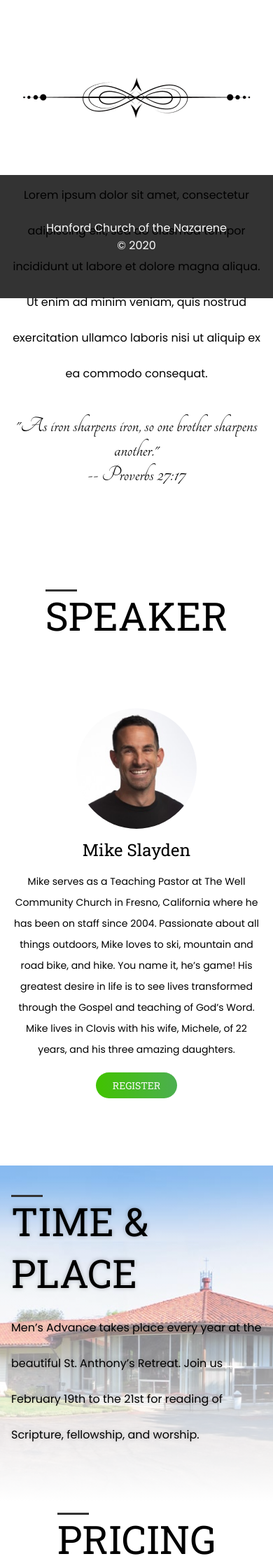
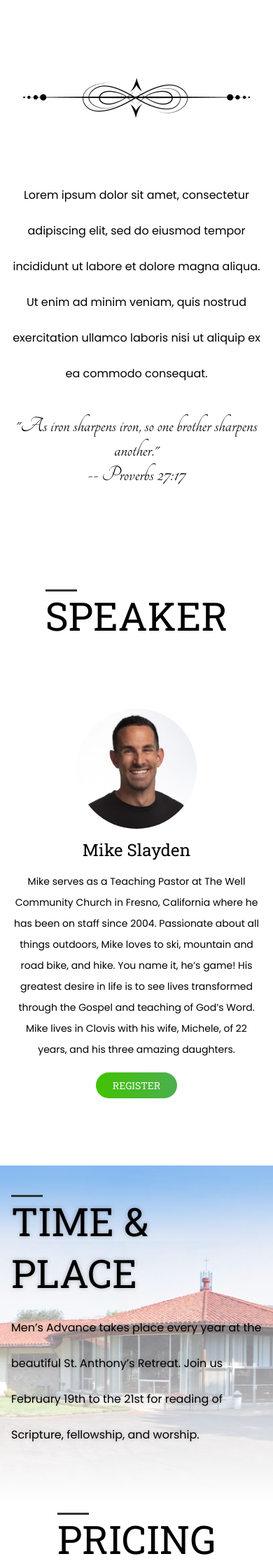
Before and after one commit to juliancoleman/mens-advance, a Jekyll site: the page built from index.html, in a window 390 px wide. Shown: the part 724-2964 px from the top of the page at 70% size. Built offline with Jekyll 4.4.1, drawn with Linux system fonts in a browser that asks for light colours.

Commit message:
removes weird height on mobile

```diff
--- a/_sass/reset.scss
+++ b/_sass/reset.scss
@@ -17,8 +17,8 @@ body {
   margin: 0;
 }
 
-@media (max-width: 450px) {
-  main {
-    height: inherit;
-  }
-}
+// @media (max-width: 450px) {
+//   main {
+//     height: inherit;
+//   }
+// }
```
